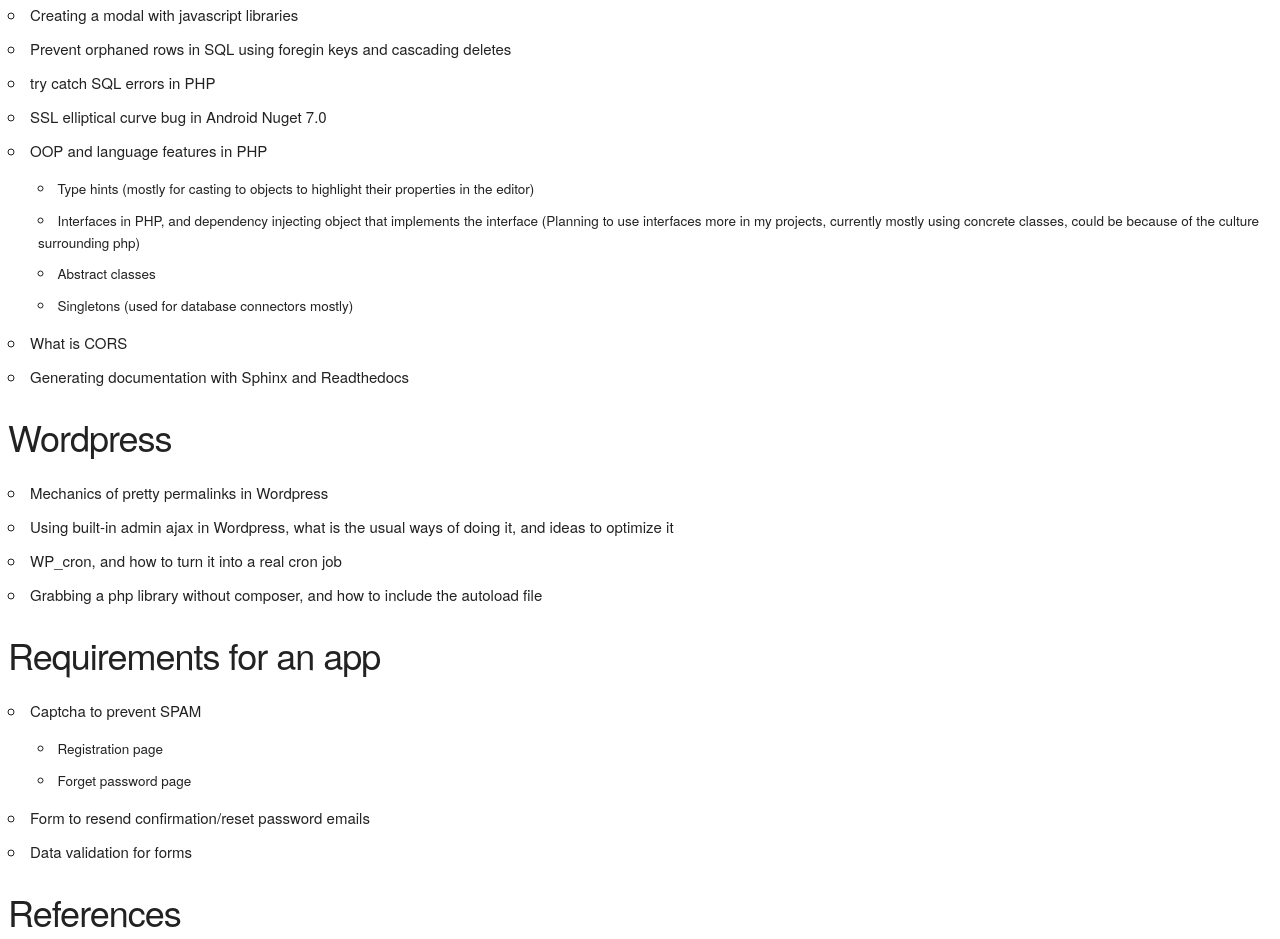
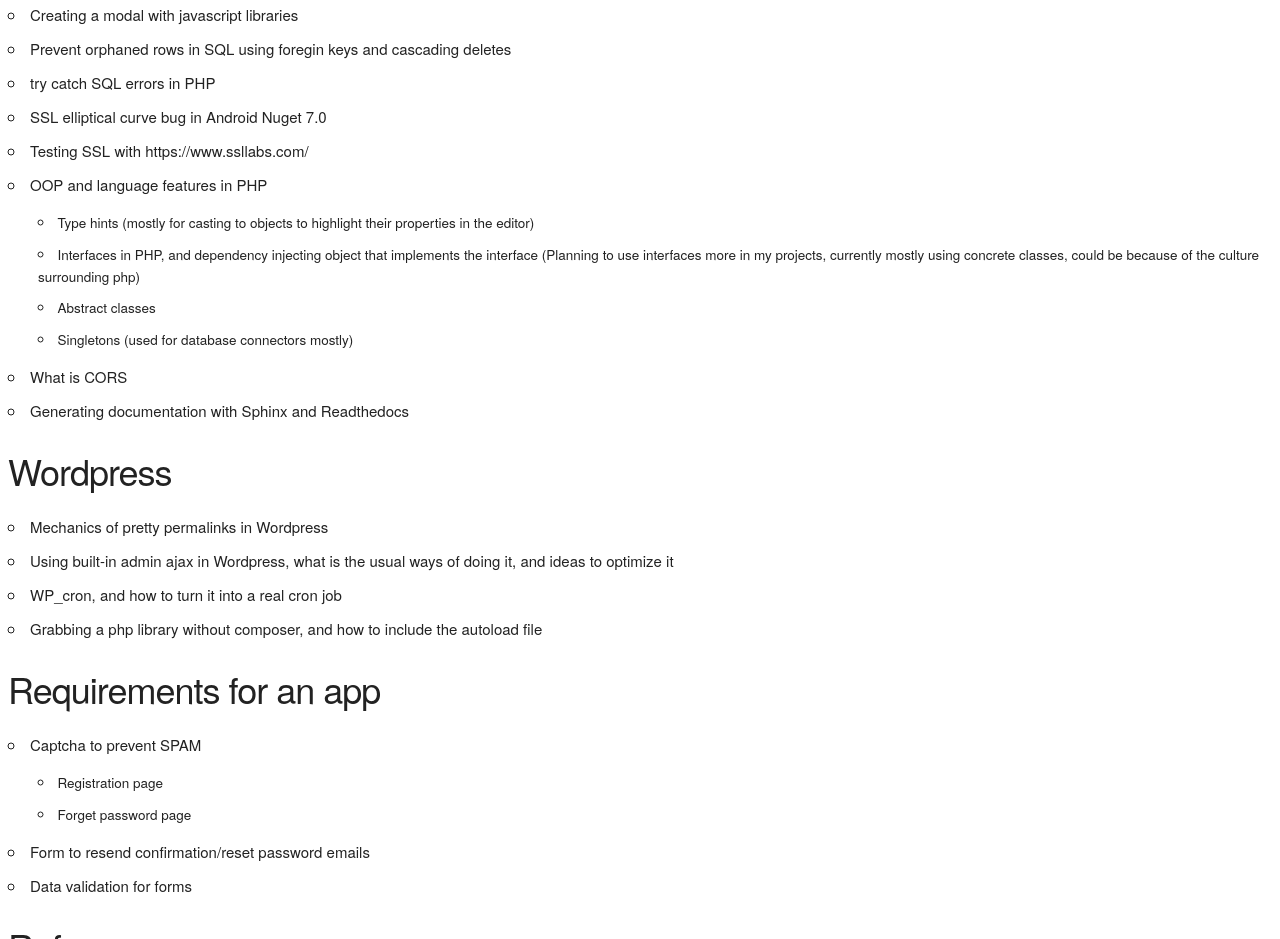
Before and after one commit to mikeleeman/mikeleeman.github.io, a plain HTML site: page index.html in a window 1280 px wide. Shown: the part 989-1928 px from the top of the page. Drawn offline with nearby package versions, Linux system fonts and the light colour scheme; a script that the page names is missing.

Commit message:
Add content

```diff
--- a/index.html
+++ b/index.html
@@ -55,6 +55,7 @@
 <li>Prevent orphaned rows in SQL using foregin keys and cascading deletes</li>
 <li>try catch SQL errors in PHP</li>
 <li>SSL elliptical curve bug in Android Nuget 7.0</li>
+<li>Testing SSL with https://www.ssllabs.com/</li>
 <li>OOP and language features in PHP
 <ul>
 <li>Type hints (mostly for casting to objects to highlight their properties in the editor)</li>
```
